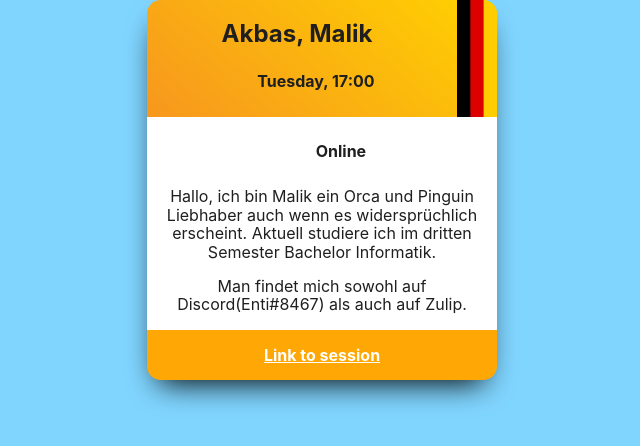
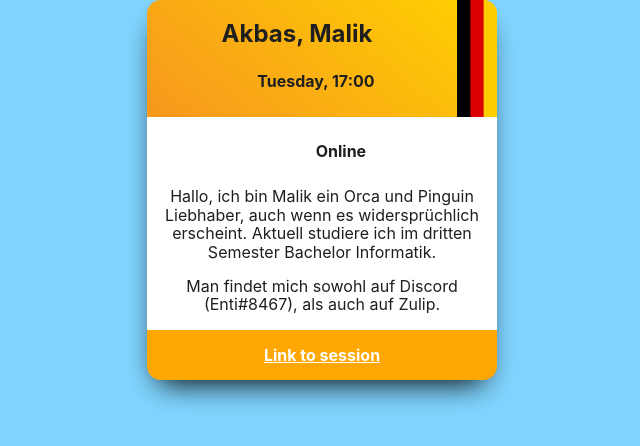
Before and after one commit to simonpannek/PGDPde, an Eleventy site: page src/tutors/akbas-malik.md in a window 1280 px wide. Shown: the whole page, without its empty margins (318-958 px from the left). Built offline with nearby package versions, Linux system fonts and the light colour scheme; Eleventy itself is replaced by a stand-in of ours; files that its build step writes are made by us from their sources; what intl-list-format would draw is missing.

Commit message:
Minor adjustments

```diff
--- a/src/tutors/akbas-malik.md
+++ b/src/tutors/akbas-malik.md
@@ -8,6 +8,7 @@ language: de
 color: yellow
 ---
 
-Hallo, ich bin Malik ein Orca und Pinguin Liebhaber auch wenn es widersprüchlich erscheint. Aktuell studiere ich im dritten Semester Bachelor Informatik.
+Hallo, ich bin Malik ein Orca und Pinguin Liebhaber, auch wenn es widersprüchlich erscheint.
+Aktuell studiere ich im dritten Semester Bachelor Informatik.
 
-Man findet mich sowohl auf Discord(Enti#8467) als auch auf Zulip.
+Man findet mich sowohl auf Discord (Enti#8467), als auch auf Zulip.
```
